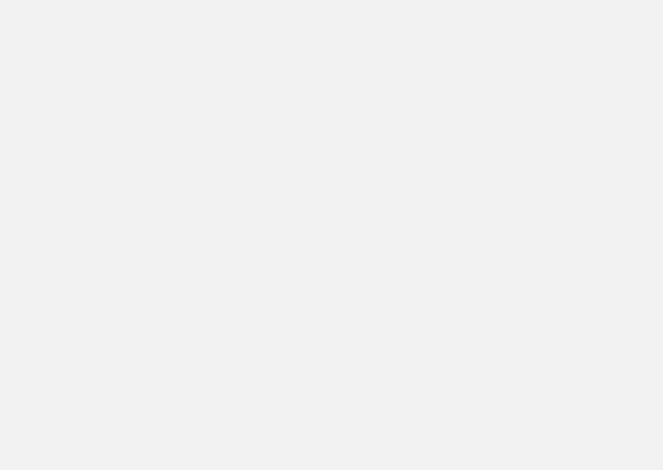
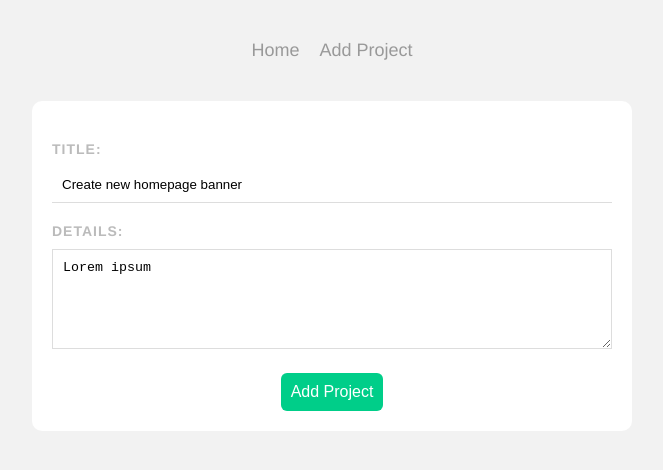
Before and after one commit to roryjarrard/project-planner, a Vue app: page /projects/1 in a window 1280 px wide. Before the commit this address had no page. Shown: the top 470 px of the page, without its empty margins (308-971 px from the left). Built offline with nearby package versions, Linux system fonts and the light colour scheme; data requests are answered from the project's data file.

Commit message:
fetch single project to edit

```diff
--- a/src/App.vue
+++ b/src/App.vue
@@ -1,7 +1,17 @@
 <template>
+  <Navbar />
   <router-view />
 </template>
 
+<script>
+import Navbar from "@/components/Navbar.vue";
+
+export default {
+  components: {
+    Navbar,
+  },
+};
+</script>
 
 <style>
 body {
@@ -15,4 +25,22 @@
   margin: 0 auto;
   color: #555;
 }
+
+.main-nav {
+  text-align: center;
+  margin: 40px auto;
+}
+
+.main-nav a {
+  display: inline-block;
+  text-decoration: none;
+  margin: 0 10px;
+  color: #999;
+  font-size: 18px;
+}
+
+a.router-link-active {
+  border-bottom: 2px solid #00ce09;
+  padding-bottom: 4px;
+}
 </style>
--- /dev/null
+++ b/src/components/Navbar.vue
@@ -0,0 +1,13 @@
+<template>
+  <nav class="main-nav">
+    <router-link :to="{ name: 'Home' }">Home</router-link>
+    <router-link :to="{ name: 'AddProject' }">Add Project</router-link>
+  </nav>
+</template>
+
+<script>
+export default {};
+</script>
+
+<style scoped>
+</style>
--- a/src/components/SingleProject.vue
+++ b/src/components/SingleProject.vue
@@ -3,7 +3,9 @@
     <div class="actions">
       <h3 @click="toggleDetails">{{ project.title }}</h3>
       <div class="icons">
-        <span class="material-symbols-outlined"> edit </span>
+        <router-link :to="{ name: 'EditProject', params: { id: project.id } }">
+          <span class="material-symbols-outlined"> edit </span>
+        </router-link>
         <span @click="deleteProject" class="material-symbols-outlined">
           delete
         </span>
--- a/src/router/index.js
+++ b/src/router/index.js
@@ -1,17 +1,24 @@
 import { createRouter, createWebHistory } from 'vue-router'
 import HomeView from '../views/HomeView.vue'
 import AddProject from '../views/AddProject.vue'
+import EditProject from '../views/EditProject.vue'
 
 const routes = [
   {
     path: '/',
-    name: 'home',
+    name: 'Home',
     component: HomeView,
   },
   {
     path: '/add',
     name: 'AddProject',
     component: AddProject,
+  },
+  {
+    path: '/projects/:id',
+    name: 'EditProject',
+    component: EditProject,
+    props: true,
   },
 ]
 
--- /dev/null
+++ b/src/views/EditProject.vue
@@ -0,0 +1,79 @@
+<template>
+  <form @submit.prevent="handleSubmit">
+    <label>Title:</label>
+    <input type="text" v-model="title" required />
+
+    <label>Details:</label>
+    <textarea v-model="details" required></textarea>
+
+    <button>Add Project</button>
+  </form>
+</template>
+
+<script>
+export default {
+  props: ["id"],
+
+  data() {
+    return {
+      title: "",
+      details: "",
+      uri: "http://localhost:3000/projects/" + this.id,
+    };
+  },
+
+  mounted() {
+    fetch(this.uri)
+      .then((res) => res.json())
+      .then((data) => {
+        this.title = data.title;
+        this.details = data.details;
+      });
+  },
+};
+</script>
+
+<style scoped>
+form {
+  background: white;
+  padding: 20px;
+  border-radius: 10px;
+}
+
+label {
+  display: block;
+  color: #bbb;
+  text-transform: uppercase;
+  font-size: 14px;
+  font-weight: bold;
+  letter-spacing: 1px;
+  margin: 20px 0 10px 0;
+}
+
+input {
+  padding: 10px;
+  border: 0;
+  border-bottom: 1px solid #ddd;
+  width: 100%;
+  box-sizing: border-box;
+}
+
+textarea {
+  border: 1px solid #ddd;
+  padding: 10px;
+  width: 100%;
+  box-sizing: border-box;
+  height: 100px;
+}
+
+form button {
+  display: block;
+  margin: 20px auto 0;
+  background: #00ce89;
+  color: white;
+  padding: 10px;
+  border: 0;
+  border-radius: 6px;
+  font-size: 16px;
+}
+</style>
--- /dev/null
+++ b/typings/cordova-typings.d.ts
@@ -0,0 +1,2 @@
+
+/// <reference path="../.vscode/typings/cordova/cordova.d.ts"/>
```
